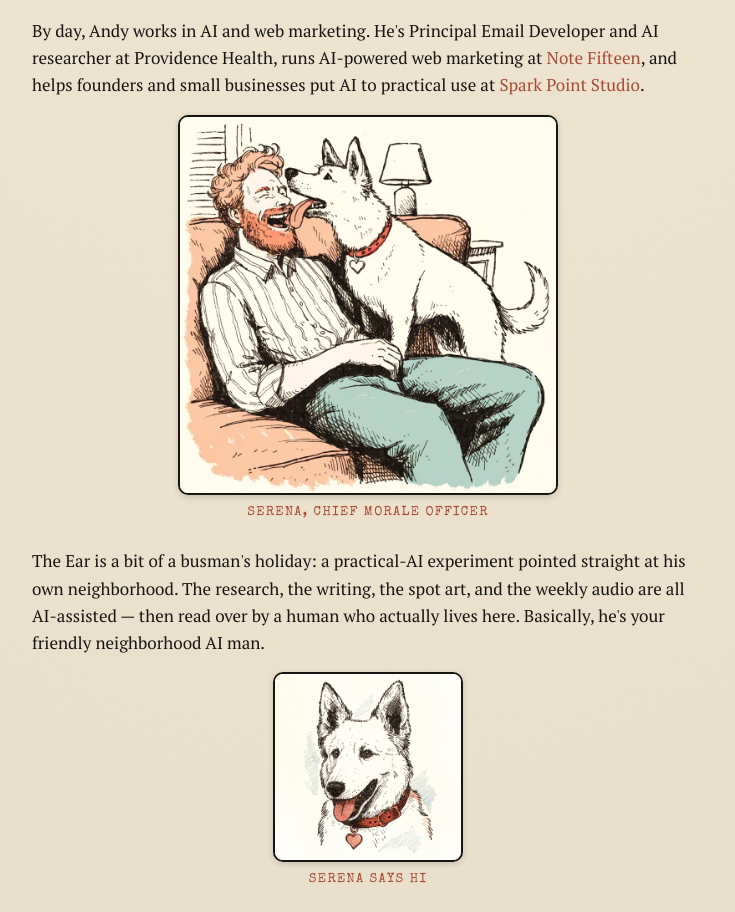
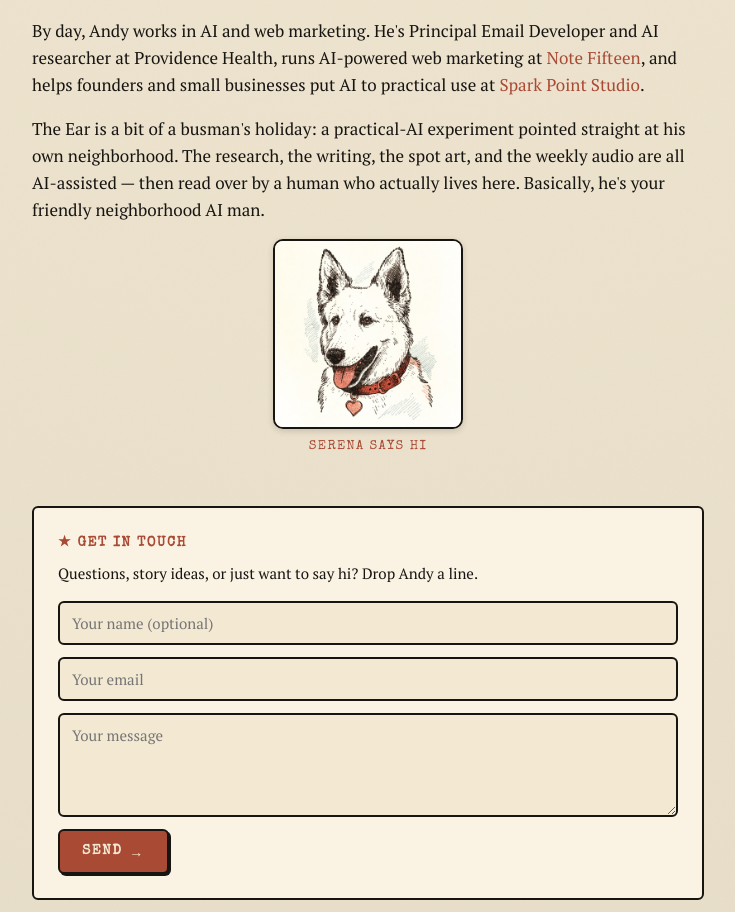
Before and after one commit to theandyroberts/sokno_ear_web, a Next.js app: page /about in a window 1280 px wide. Shown: the part 888-1800 px from the top of the page, without its empty margins (272-1007 px from the left). Built offline with nearby package versions, Linux system fonts and the light colour scheme; no server answers; a web font is replaced by a local one.

Commit message:
content: remove candid Andy/Serena engraving (formal being reworked from photo)

```diff
--- a/app/about/page.tsx
+++ b/app/about/page.tsx
@@ -65,13 +65,6 @@ export default function About() {
         <a href="https://sparkpoint.studio" target="_blank" rel="noopener noreferrer">Spark Point Studio</a>.
       </p>
 
-      <Figure
-        src="/assets/spots/andy_serena_candid.jpg"
-        alt="Engraving of Serena the dog licking a laughing Andy on the couch"
-        caption="Serena, chief morale officer"
-        maxWidth={380}
-      />
-
       <p style={p}>
         The Ear is a bit of a busman&apos;s holiday: a practical-AI experiment pointed straight at his
         own neighborhood. The research, the writing, the spot art, and the weekly audio are all
```
Also changed, not shown: public/assets/spots/andy_serena_candid.jpg (deleted).
